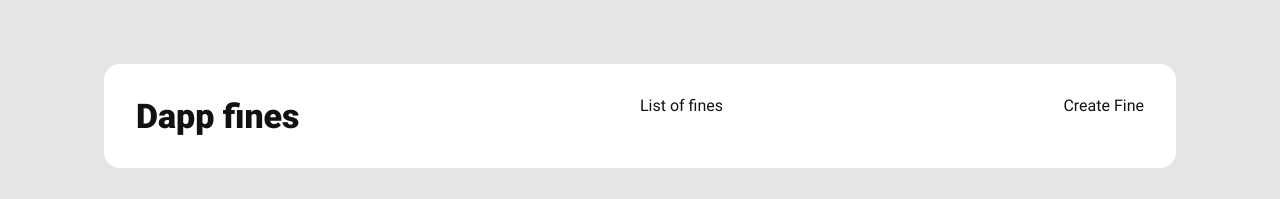
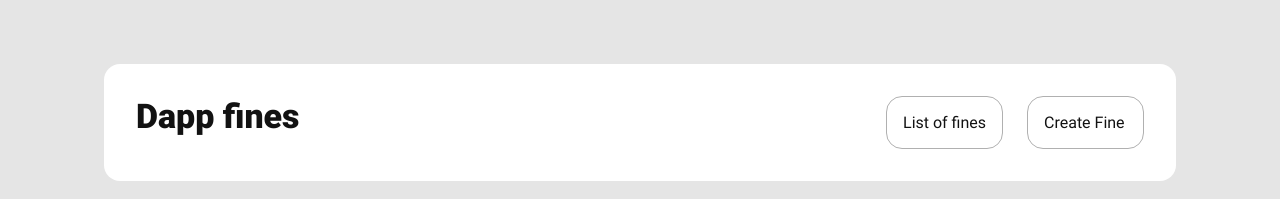
Before and after one commit to Rowleen/dapp-fines, a Next.js app: page / in a window 1280 px wide. Shown: the top 199 px of the page. Built offline with nearby package versions, Linux system fonts and the light colour scheme; no server answers; sample sign-in values are in the browser's storage.

Commit message:
Fix and improve styles

```diff
--- a/app/components/Button/button.module.sass
+++ b/app/components/Button/button.module.sass
@@ -19,10 +19,12 @@
   color: $font-color-primary
   border: solid 1px $border-color-primary
   background-color: $bg-color-secondary
-  padding: $spacing-lg $spacing-2xl $spacing-lg $spacing-3xl
+  padding: $spacing-md $spacing-xl
 
   &:hover, &:active
+    color: $bg-color-secondary
     background-color: $bg-color-third
+    transition: background-color 200ms linear
 
   &:first-child
     border-right: unset
--- a/app/components/Header/Header.tsx
+++ b/app/components/Header/Header.tsx
@@ -13,10 +13,15 @@ const Header: FC = () => {
       <h1>Dapp fines</h1>
 
       {authed && (
-        <>
-          <Link href={'/'}>List of fines</Link>
-          <Link href={'/create-fine'}>Create Fine</Link>
-        </>
+        <div className={styles.linksWrapper}>
+          <Link className={styles.link} href={'/'}>
+            List of fines
+          </Link>
+
+          <Link className={styles.link} href={'/create-fine'}>
+            Create Fine
+          </Link>
+        </div>
       )}
     </header>
   )
--- a/app/components/Header/header.module.sass
+++ b/app/components/Header/header.module.sass
@@ -11,3 +11,21 @@
 
   @include breakpoint(mobile)
     border-radius: unset
+
+  .linksWrapper
+    display: grid
+    grid-template-columns: 1fr 1fr
+    column-gap: $spacing-lg
+    align-items: center
+
+    .link
+      padding: $spacing-md
+      color: $font-color-primary
+      border-radius: $radius-md
+      background-color: $bg-color-secondary
+      border: solid $border-size $border-color-secondary
+
+      &:hover
+        color: $font-color-secondary
+        background-color: $bg-color-third
+        transition: background-color 200ms linear
```
